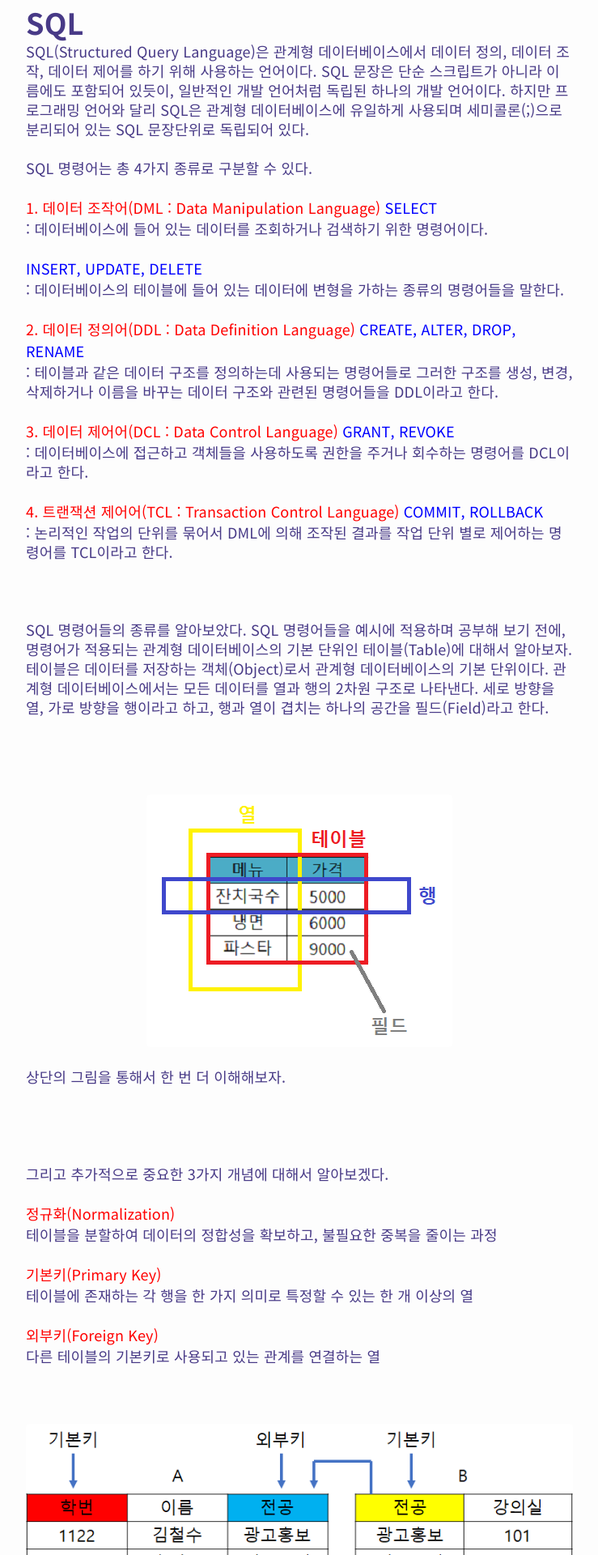
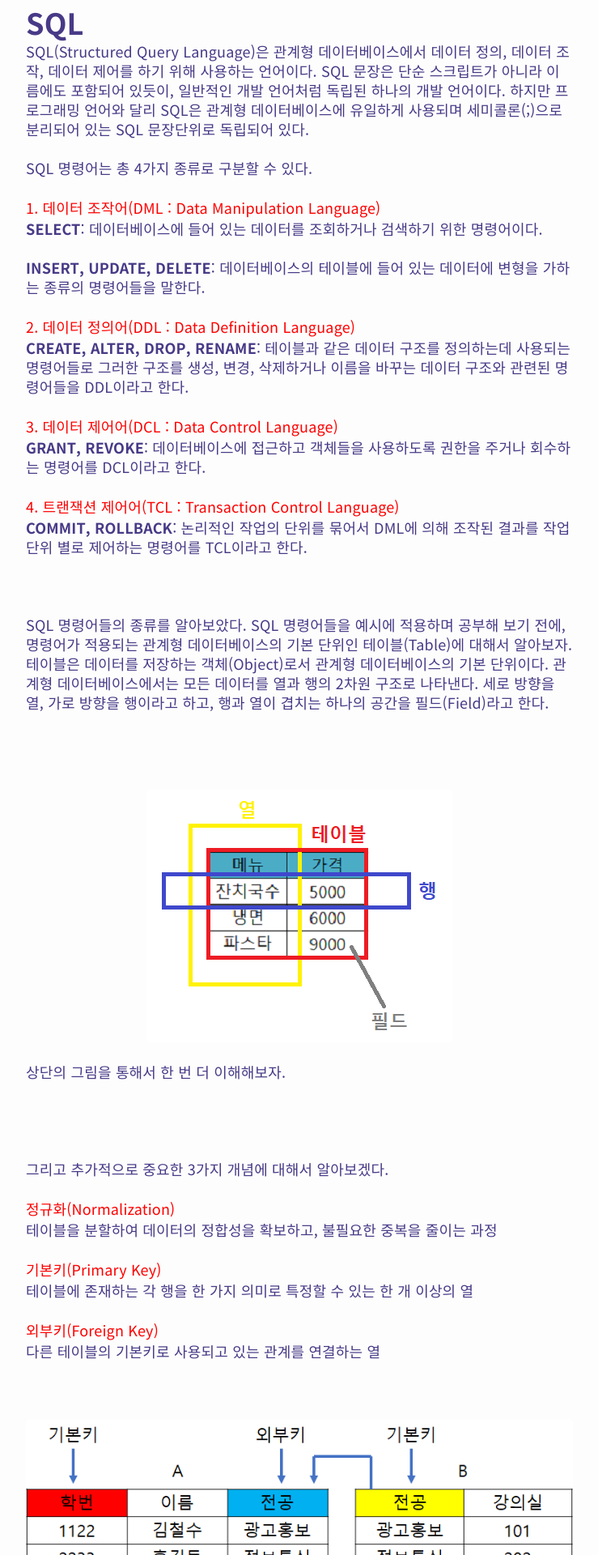
Before and after one commit to sinsaonee/growth-hacker1, a Jekyll site: the page built from _posts/2019-12-18-SQL-데이터분석#2.md, in a window 1280 px wide. Shown: the part 2849-4769 px from the top of the page at 81% size, without its empty margins (270-1009 px from the left). Built offline with Jekyll 4.4.1, drawn with Linux system fonts in a browser that asks for light colours; comment, search, counter and statistics services are not loaded.

Commit message:
Update 2019-12-18-SQL-데이터분석#2.md

```diff
--- a/_posts/2019-12-18-SQL-데이터분석#2.md
+++ b/_posts/2019-12-18-SQL-데이터분석#2.md
@@ -71,27 +71,27 @@ SQL 명령어는 총 4가지 종류로 구분할 수 있다.
 
 <red style="color:red">1. 데이터 조작어(DML : Data Manipulation Language)</red>
 
-<blue style="color:blue">SELECT</blue>: 데이터베이스에 들어 있는 데이터를 조회하거나 검색하기 위한 명령어이다.
+**SELECT**: 데이터베이스에 들어 있는 데이터를 조회하거나 검색하기 위한 명령어이다.
 
-<blue style="color:blue">INSERT, UPDATE, DELETE</blue>: 데이터베이스의 테이블에 들어 있는 데이터에 변형을 가하는 종류의 명령어들을 말한다.
+**INSERT, UPDATE, DELETE**: 데이터베이스의 테이블에 들어 있는 데이터에 변형을 가하는 종류의 명령어들을 말한다.
 
 
 
 <red style="color:red">2. 데이터 정의어(DDL : Data Definition Language)</red>
 
-<blue style="color:blue">CREATE, ALTER, DROP, RENAME</blue>: 테이블과 같은 데이터 구조를 정의하는데 사용되는 명령어들로 그러한 구조를 생성, 변경, 삭제하거나 이름을 바꾸는 데이터 구조와 관련된 명령어들을 DDL이라고 한다.
+**CREATE, ALTER, DROP, RENAME**: 테이블과 같은 데이터 구조를 정의하는데 사용되는 명령어들로 그러한 구조를 생성, 변경, 삭제하거나 이름을 바꾸는 데이터 구조와 관련된 명령어들을 DDL이라고 한다.
 
 
 
 <red style="color:red">3. 데이터 제어어(DCL : Data Control Language)</red>
 
-<blue style="color:blue">GRANT, REVOKE</blue>: 데이터베이스에 접근하고 객체들을 사용하도록 권한을 주거나 회수하는 명령어를 DCL이라고 한다.
+**GRANT, REVOKE**: 데이터베이스에 접근하고 객체들을 사용하도록 권한을 주거나 회수하는 명령어를 DCL이라고 한다.
 
 
 
 <red style="color:red">4. 트랜잭션 제어어(TCL : Transaction Control Language)</red>
 
-<blue style="color:blue">COMMIT, ROLLBACK</blue>: 논리적인 작업의 단위를 묶어서 DML에 의해 조작된 결과를 작업 단위 별로 제어하는 명령어를 TCL이라고 한다.
+**COMMIT, ROLLBACK**: 논리적인 작업의 단위를 묶어서 DML에 의해 조작된 결과를 작업 단위 별로 제어하는 명령어를 TCL이라고 한다.
 
 <br>
 
```
